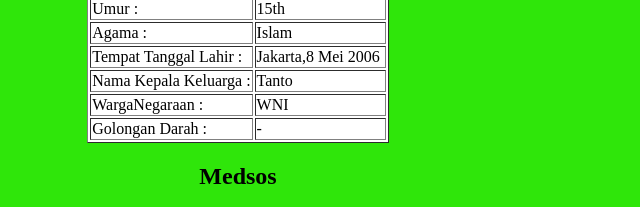
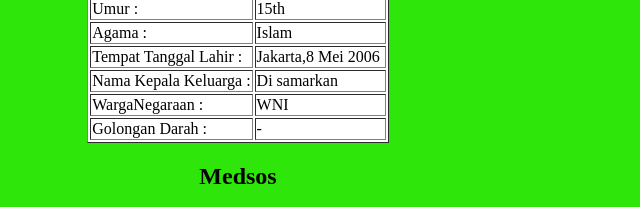
Before and after one commit to Alvineka779/Alvineka.github.io, a plain HTML site: page index.html in a window 1280 px wide. Shown: the part 556-763 px from the top of the page, 402-1042 px from the left. Drawn offline with Linux system fonts and the light colour scheme.

Commit message:
Update index.html

```diff
--- a/index.html
+++ b/index.html
@@ -75,7 +75,7 @@
         </tr>
         <tr  align="left">
             <td>Nama Kepala Keluarga :</td>
-            <td>Tanto</td>
+            <td>Di samarkan</td>
         </tr>
         <tr  align="left">
             <td>WargaNegaraan :</td>
```
